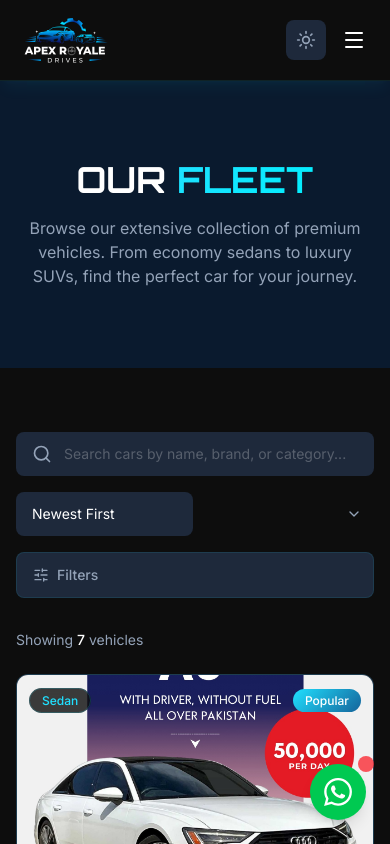
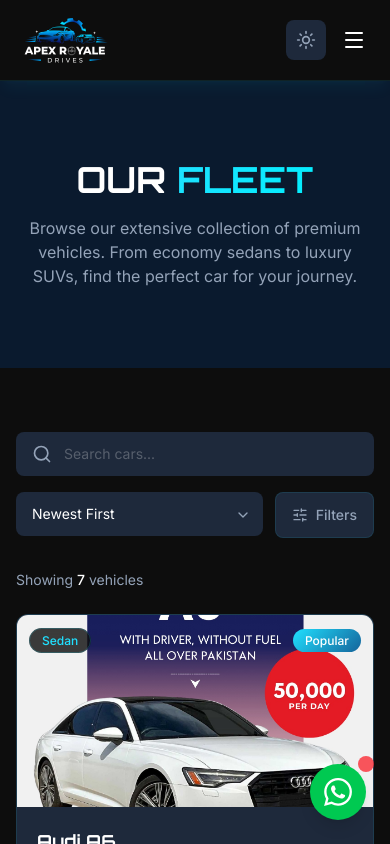
Before and after one commit to syedshahbilawalabbashamdani1-ui/apex-royale-drives, a Next.js app: page /fleet in a window 390 px wide. Shown: the top 844 px of the page. Built offline with nearby package versions, Linux system fonts and the light colour scheme.

Commit message:
Fix mobile responsiveness: pricing truncation, specs grid, filter bar layout

```diff
--- a/src/app/car/[id]/page.tsx
+++ b/src/app/car/[id]/page.tsx
@@ -221,7 +221,7 @@ export default function CarDetailPage({
             </p>
 
             {/* Quick Specs */}
-            <div className="grid grid-cols-4 gap-4">
+            <div className="grid grid-cols-2 sm:grid-cols-4 gap-3 sm:gap-4">
               {[
                 { icon: Users, value: `${car.seats}`, label: "Seats" },
                 { icon: Luggage, value: `${car.luggage}`, label: "Bags" },
@@ -252,9 +252,9 @@ export default function CarDetailPage({
               <h3 className="font-orbitron text-sm font-semibold" style={{ color: "var(--text-primary)" }}>
                 PRICING
               </h3>
-              <div className="grid grid-cols-3 gap-4">
+              <div className="grid grid-cols-1 sm:grid-cols-3 gap-4">
                 <div className="text-center p-4 rounded-lg" style={{ background: "var(--bg-primary)" }}>
-                  <div className="font-orbitron text-xl font-bold text-gradient">
+                  <div className="font-orbitron text-lg sm:text-xl font-bold text-gradient">
                     Rs. {car.pricePerDay.toLocaleString()}
                   </div>
                   <div className="font-inter text-xs mt-1" style={{ color: "var(--text-secondary)" }}>
@@ -263,7 +263,7 @@ export default function CarDetailPage({
                 </div>
                 {car.pricePerWeek && (
                   <div className="text-center p-4 rounded-lg" style={{ background: "var(--bg-primary)" }}>
-                    <div className="font-orbitron text-xl font-bold text-gradient">
+                    <div className="font-orbitron text-lg sm:text-xl font-bold text-gradient">
                       Rs. {car.pricePerWeek.toLocaleString()}
                     </div>
                     <div className="font-inter text-xs mt-1" style={{ color: "var(--text-secondary)" }}>
@@ -273,7 +273,7 @@ export default function CarDetailPage({
                 )}
                 {car.pricePerMonth && (
                   <div className="text-center p-4 rounded-lg" style={{ background: "var(--bg-primary)" }}>
-                    <div className="font-orbitron text-xl font-bold text-gradient">
+                    <div className="font-orbitron text-lg sm:text-xl font-bold text-gradient">
                       Rs. {car.pricePerMonth.toLocaleString()}
                     </div>
                     <div className="font-inter text-xs mt-1" style={{ color: "var(--text-secondary)" }}>
--- a/src/app/fleet/page.tsx
+++ b/src/app/fleet/page.tsx
@@ -143,14 +143,14 @@ function FleetContent() {
 
       <div className="w-full max-w-7xl mx-auto px-4 sm:px-6 lg:px-8 py-16">
         {/* Search and Filter Bar */}
-        <div className="flex flex-col md:flex-row gap-4 mb-8">
+        <div className="flex flex-col gap-4 mb-8">
           {/* Search */}
           <div className="relative flex-1">
             <Search className="absolute left-4 top-1/2 -translate-y-1/2 w-5 h-5 text-theme-secondary" />
             <input
               type="text"
               aria-label="Search cars"
-              placeholder="Search cars by name, brand, or category..."
+              placeholder="Search cars..."
               value={searchQuery}
               onChange={(e) => setSearchQuery(e.target.value)}
               className="w-full pl-12 pr-4 py-3 rounded-lg font-inter text-sm placeholder:opacity-50 focus:outline-none transition-colors"
@@ -158,15 +158,17 @@ function FleetContent() {
             />
           </div>
 
+          {/* Sort and Filter Row */}
+          <div className="flex gap-3">
             {/* Sort */}
-          <div className="relative">
+            <div className="relative flex-1">
               <select
                 aria-label="Sort cars"
                 value={filters.sortBy}
                 onChange={(e) =>
                   setFilters({ ...filters, sortBy: e.target.value as FilterOptions["sortBy"] })
                 }
-              className="appearance-none pl-4 pr-10 py-3 rounded-lg font-inter text-sm focus:outline-none transition-colors cursor-pointer"
+                className="appearance-none w-full pl-4 pr-10 py-3 rounded-lg font-inter text-sm focus:outline-none transition-colors cursor-pointer"
                 style={{ background: "var(--bg-secondary)", color: "var(--text-primary)", borderColor: "var(--border-primary)" }}
               >
                 {sortOptions.map((option) => (
@@ -182,7 +184,7 @@ function FleetContent() {
             <button
               onClick={() => setShowFilters(!showFilters)}
               className={cn(
-              "flex items-center gap-2 px-4 py-3 rounded-lg font-inter text-sm font-medium transition-colors",
+                "flex items-center gap-2 px-4 py-3 rounded-lg font-inter text-sm font-medium transition-colors whitespace-nowrap",
                 showFilters || activeFilterCount > 0
                   ? "bg-electric-cyan/10 text-electric-cyan border border-electric-cyan/30"
                   : "text-theme-secondary border hover:border-electric-cyan/20"
@@ -197,6 +199,7 @@ function FleetContent() {
                 </span>
               )}
             </button>
+          </div>
         </div>
 
         {/* Filter Panel */}
```
Lines whose indentation alone changed are shown as unchanged.
